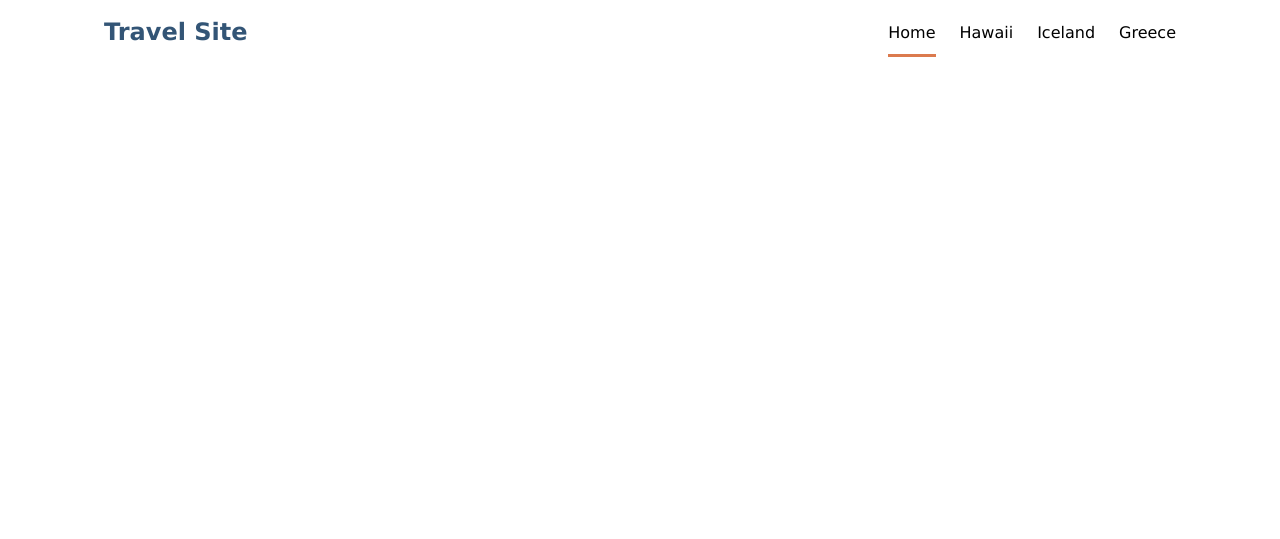
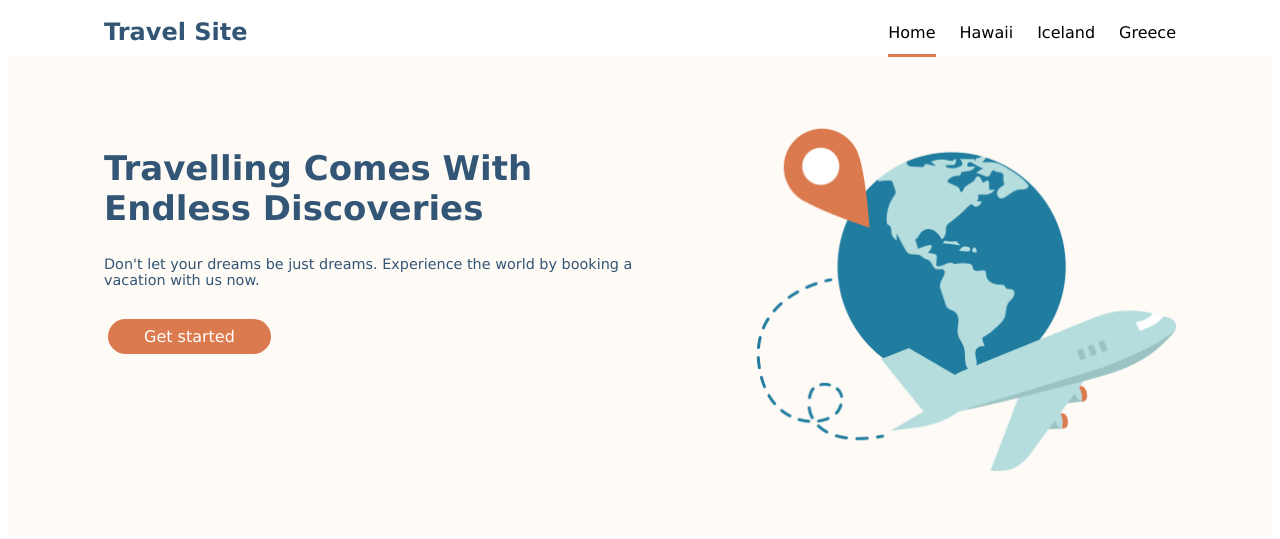
Before and after one commit to AndyLpk/Travelsite, a plain HTML site: page index.html in a window 1280 px wide. Drawn offline with Linux system fonts and the light colour scheme.

Commit message:
home page- hero section /styling

```diff
--- a/css/main.css
+++ b/css/main.css
@@ -2,3 +2,51 @@ a.nav-link-current {
     border-bottom: .2rem solid #db7a4e;
     padding-bottom: .75rem;
 }
+
+.travel-hero {
+    height: 22rem;
+    padding-right: 6rem;
+    margin-top: 4rem;
+    margin-bottom: 4rem;
+
+}
+
+.travel-main {
+    background-color: #fefaf5;
+    display: flex;
+    justify-content: space-between;
+}
+
+.travel-intro {
+    text-align: left;
+    width: 35rem;
+    padding-left: 6rem;
+    padding-top: 4rem;
+
+}
+
+.travel-title {
+    color: #335576;
+    font-size: 2.125rem;
+}
+
+.travel-description {
+    color: #335576;
+    font-size: 0.9rem;
+    padding-bottom: 0.75rem;
+    width: 35rem;
+}
+
+.bottom {
+    background-color: #db7a4e;
+    border: none;
+    border-radius: 2rem;
+    padding: 0.5rem 2.25rem;
+    text-align: center;
+    text-decoration: none;
+    display: inline-block;
+    font-size: 1rem;
+    margin: 0.25rem .25rem;
+    cursor: pointer;
+    color: white;
+}
--- a/index.html
+++ b/index.html
@@ -20,9 +20,18 @@
                         <li class="nav-items"><a class="nav-items-link nav-link" href="./pages/greece.html">Greece</a></li>
                     </ul>
                 </div>
-
         </nav>
     </header>
+    <main>
+        <section class="travel-main">
+            <div class="travel-intro">
+                <h1 class="travel-title">Travelling Comes With Endless Discoveries</h1>
+                <p class="travel-description">Don't let your dreams be just dreams. Experience the world by booking a vacation with us now.</p>
+                <a href="#" class="bottom">Get started</a>
+            </div>
+            <img class="travel-hero" src="./assets/images/hero.png">
+        </section>
+    </main>
 
 </body>
 </html>
```
